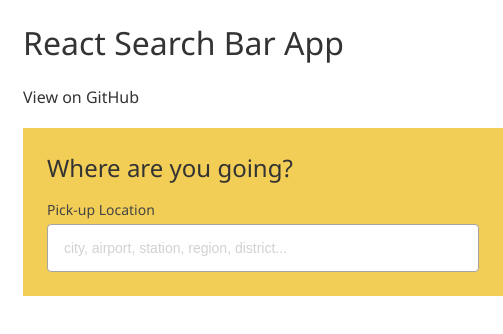
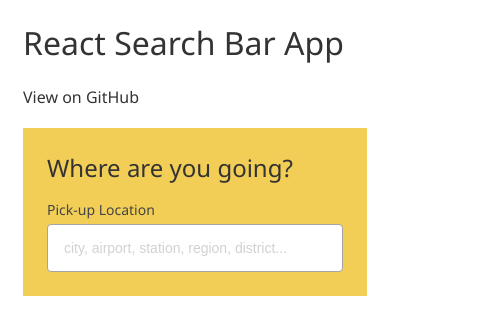
Before and after one commit to surajverma2587/react-search-app, a React (Create React App) app: page / in a window 390 px wide. Shown: the top 334 px of the page, 503 px wide, since content can reach past the window. Built offline with nearby package versions, Linux system fonts and the light colour scheme.

Commit message:
responsive width

```diff
--- a/src/index.css
+++ b/src/index.css
@@ -25,6 +25,7 @@ h1 {
 
 .links {
   margin-bottom: 1.25rem; }
+
 .links a {
   text-decoration: none;
   color: #333; }
@@ -33,9 +34,11 @@ h1 {
   -webkit-box-sizing: border-box;
   -moz-box-sizing: border-box;
   box-sizing: border-box;
-  width: 480px;
+  max-width: 480px;
+  width: 100%;
   padding: 1.5rem;
   background-color: #f3ce56; }
+
 .c-searchwidget .c-searchwidget__title {
   font-size: 1.5rem;
   font-weight: 500;
@@ -54,6 +57,7 @@ h1 {
 .c-form-field__input {
   display: block;
   position: relative; }
+
 .c-form-field__input input[type="text"] {
   -webkit-box-sizing: border-box;
   -moz-box-sizing: border-box;
@@ -65,6 +69,7 @@ h1 {
   border-radius: 4px;
   border: 1px solid #a4a4a4;
   font-size: 1rem; }
+
 .c-form-field__input input::placeholder {
   font-size: 0.875rem;
   color: #a4a4a4;
@@ -82,5 +87,6 @@ h1 {
   padding: 8px 16px;
   font-size: 0.875rem;
   cursor: pointer; }
+
 .c-search-results__item:hover {
   background-color: #e7f4fe; }
--- a/src/index.scss
+++ b/src/index.scss
@@ -56,7 +56,8 @@ h1 {
   -webkit-box-sizing: border-box;
   -moz-box-sizing: border-box;
   box-sizing: border-box;
-  width: 480px;
+  max-width: 480px;
+  width: 100%;
   padding: 1.5rem;
   background-color: $background__color--yellow;
 
```
Lines whose indentation alone changed are shown as unchanged.
